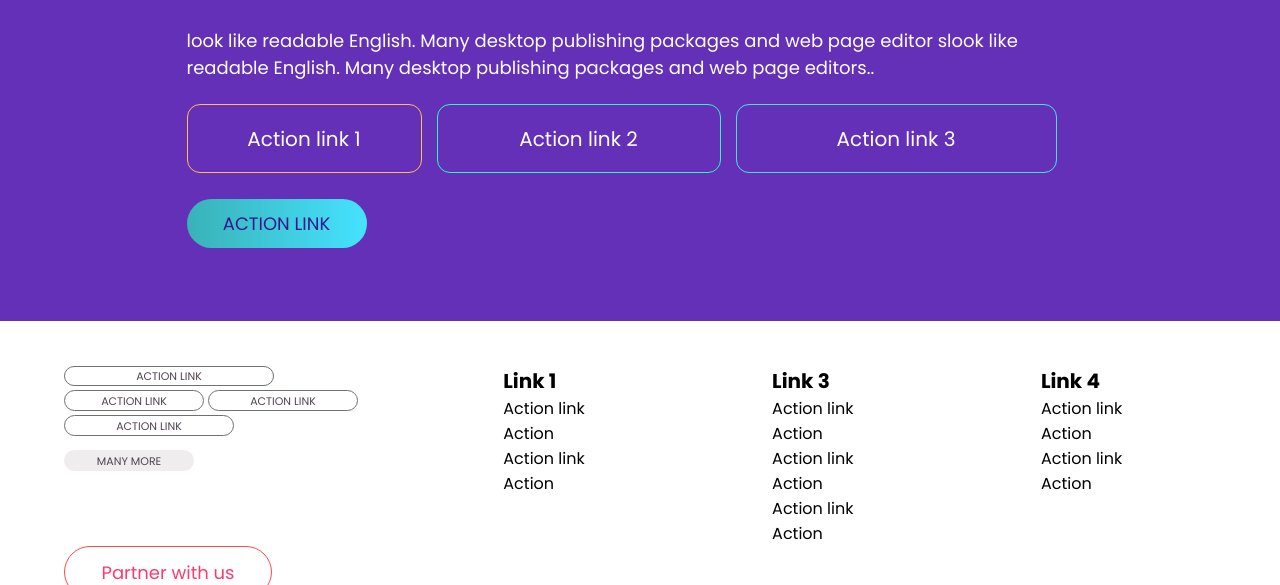
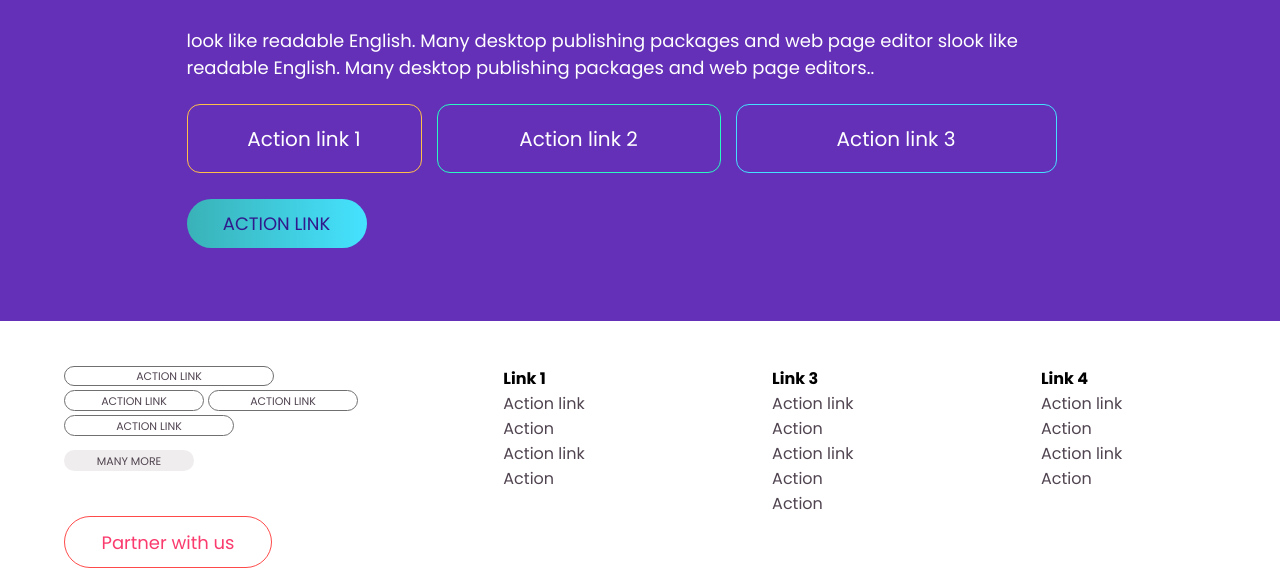
Before and after one commit to chittalasvdinesh/loremipsum-github-mini, a plain HTML site: page index.html in a window 1280 px wide. Shown: the part 1749-2334 px from the top of the page. Drawn offline with Linux system fonts and the light colour scheme; files whose address does not match are found by name.

Commit message:
Update index.html

```diff
--- a/index.html
+++ b/index.html
@@ -96,27 +96,26 @@
                 </div>
                 <div class="linkedListContainer">
                     <ul class="linkList">
-                        <h4>Link 1</h4>
-                        <li>Action link</li>
-                        <li>Action</li>
-                        <li>Action link</li>
-                        <li>Action</li>
+                        <li class="top-link">Link 1</li>
+                        <li><a href="#0" class="anchor">Action link</a></li>
+                        <li><a href="#0" class="anchor">Action</a></li>
+                        <li><a href="#0" class="anchor">Action link</a></li>
+                        <li><a href="#0" class="anchor">Action</a></li>
                     </ul>
                     <ul class="linkList">
-                        <h4>Link 3</h4>
-                        <li>Action link</li>
-                        <li>Action</li>
-                        <li>Action link</li>
-                        <li>Action</li>
-                        <li>Action link</li>
-                        <li>Action</li>
+                        <li class="top-link">Link 3</li>
+                        <li><a href="#0" class="anchor">Action link</a></li>
+                        <li><a href="#0" class="anchor">Action</a></li>
+                        <li><a href="#0" class="anchor">Action link</a></li>
+                        <li><a href="#0" class="anchor">Action</a></li>
+                        <li><a href="#0" class="anchor">Action</a></li>
                     </ul>
                     <ul class="linkList">
-                        <h4>Link 4</h4>
-                        <li>Action link</li>
-                        <li>Action</li>
-                        <li>Action link</li>
-                        <li>Action</li>
+                        <li class="top-link">Link 4</li>
+                        <li><a href="#0" class="anchor">Action link</a></li>
+                        <li><a href="#0" class="anchor">Action</a></li>
+                        <li><a href="#0" class="anchor">Action link</a></li>
+                        <li><a href="#0" class="anchor">Action</a></li>
                     </ul>
                 </div>
             </section>
```
